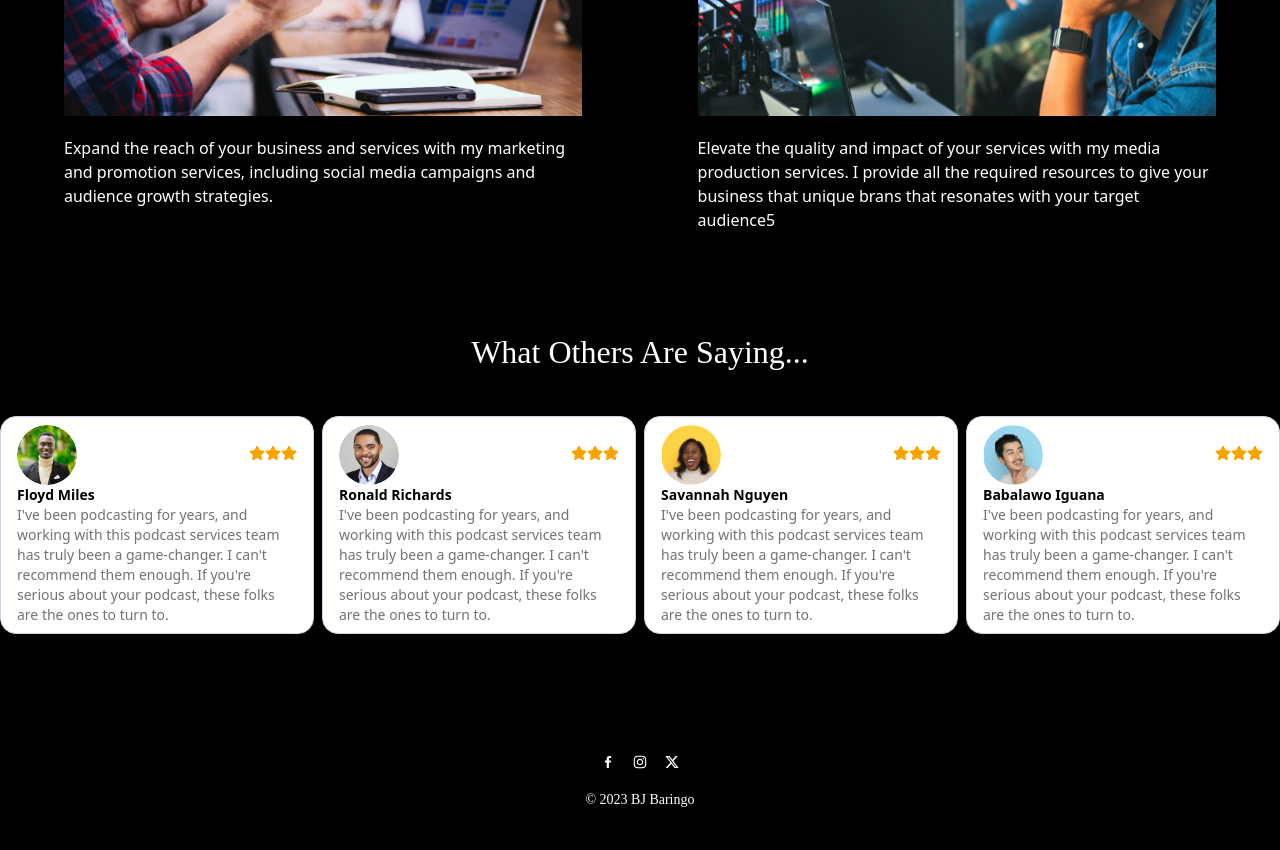
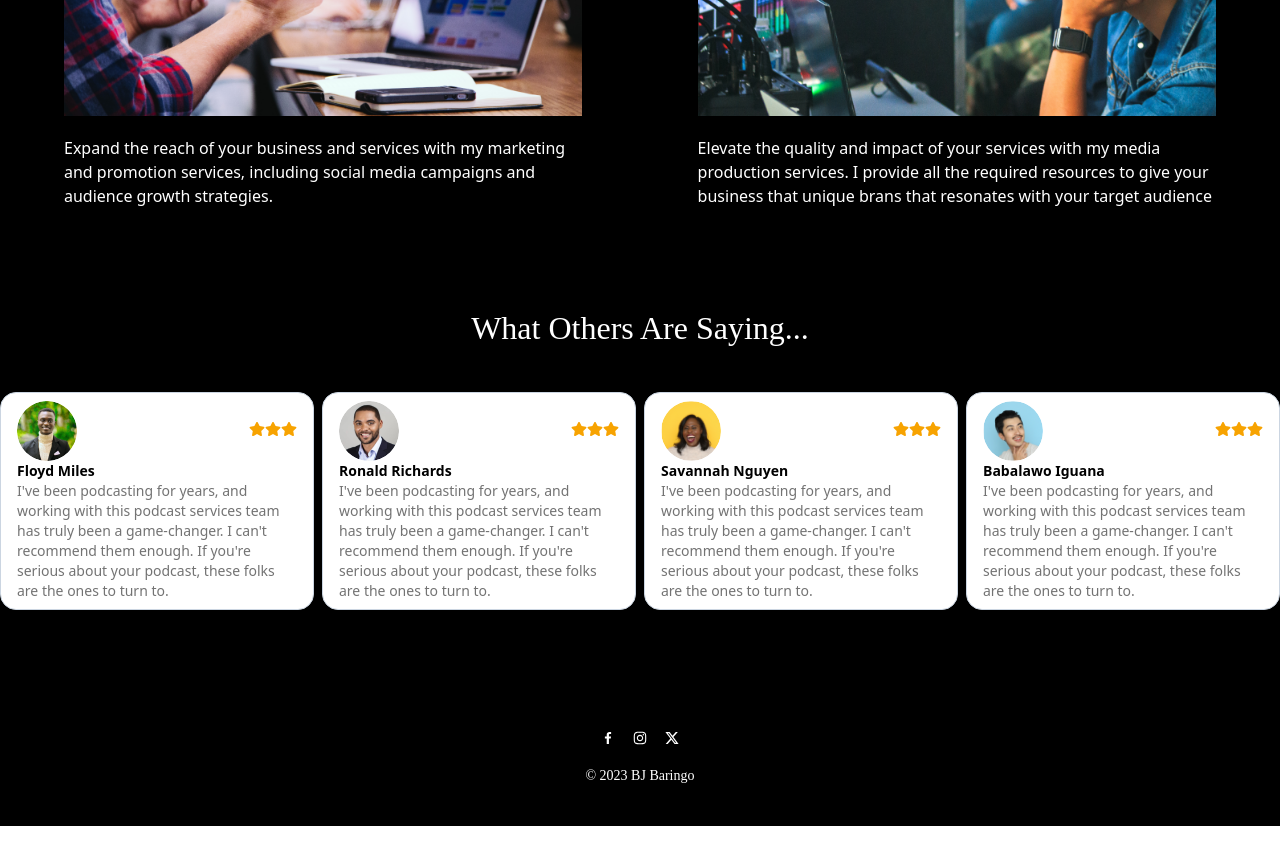
Before and after one commit to miracle73/portfolio-website-v3, a React (Vite) app: page /services in a window 1280 px wide. Shown: the part 1020-1870 px from the top of the page. After the commit the page ends 1846 px from the top, so only its background shows below. Built offline with nearby package versions, Linux system fonts and the light colour scheme.

Commit message:
Made some edits

```diff
--- a/src/pages/Services.jsx
+++ b/src/pages/Services.jsx
@@ -69,7 +69,7 @@ const Services = () => {
                     <div className='w-[45%] '>
                         <Link to="/media" className=" text-white text-[24px] max-lg:text-xl max-md:text-lg max-sm:text-sm font-semibold font-['Javanese Text']">Media Production</Link>
                         <img src={fourthImage} className='mt-5' />
-                        <div className="truncate-text text-white text-[16px] max-lg:text-base max-md:text-sm max-sm:text-xs font-normal font-['Javanese Text'] mt-5">Elevate the quality and impact of your services with my media production services. I provide all the required resources to give your business that unique brans that resonates with your target audience5</div>
+                        <div className="truncate-text text-white text-[16px] max-lg:text-base max-md:text-sm max-sm:text-xs font-normal font-['Javanese Text'] mt-5">Elevate the quality and impact of your services with my media production services. I provide all the required resources to give your business that unique brans that resonates with your target audience</div>
                     </div>
                 </div>
                 <div className="mt-24 text-white text-[32px] max-lg:text-2xl max-md:text-xl font-normal font-['Poppins'] text-center">What Others Are Saying...</div>
```
